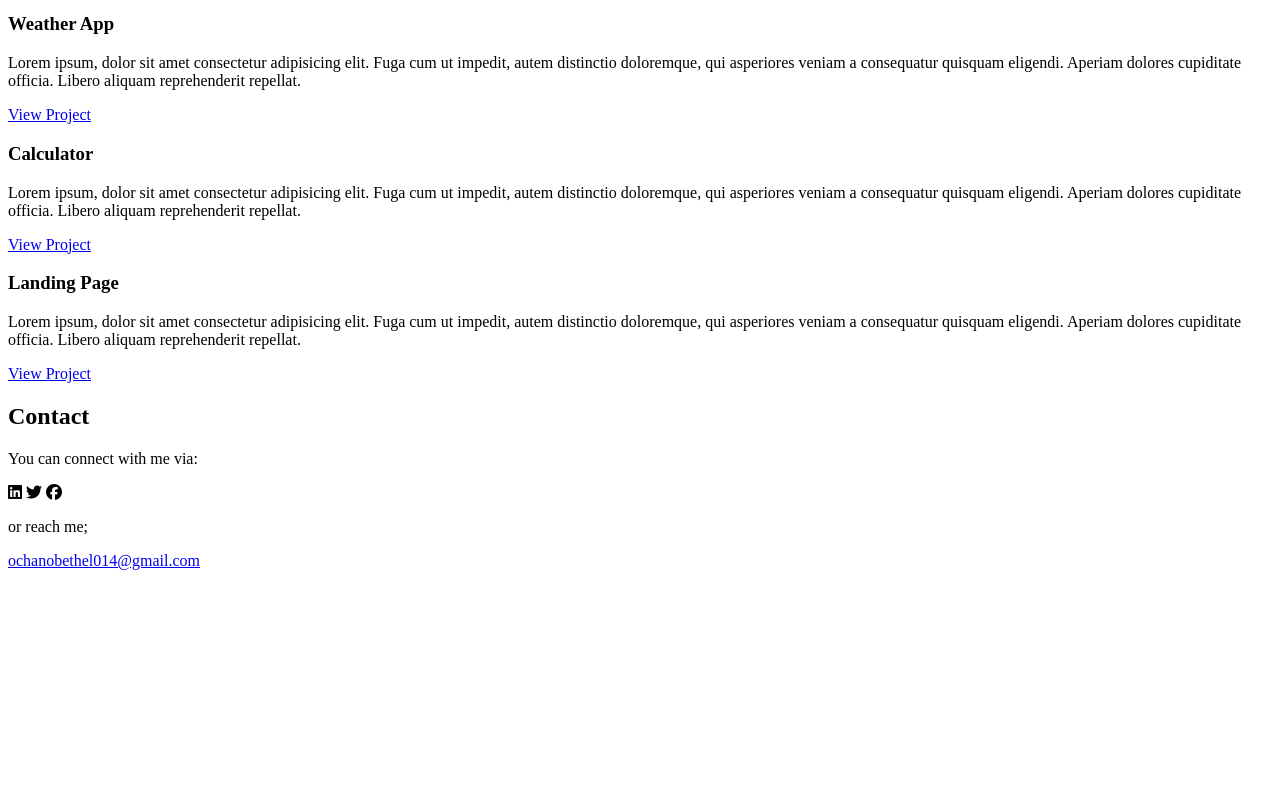
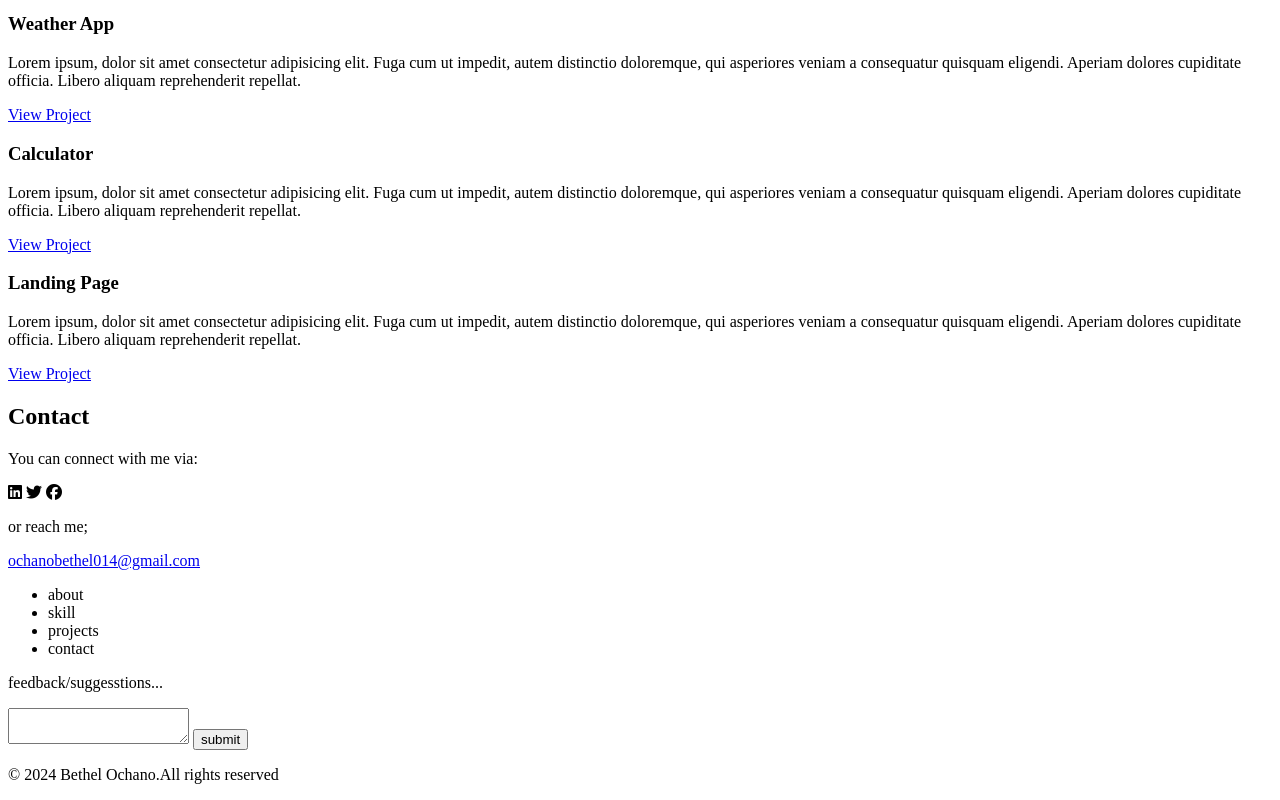
Before and after one commit to bethel014/CODSOFT-portfolio, a plain HTML site: page index.html in a window 1280 px wide. Shown: the part 1054-1854 px from the top of the page. Before the commit the page ends 1632 px from the top, so only its background shows below. Drawn offline with Linux system fonts and the light colour scheme.

Commit message:
create the footer section

```diff
--- a/index.html
+++ b/index.html
@@ -96,5 +96,23 @@
         <a href="mailto:ochanobethel014@gmail.com">ochanobethel014@gmail.com</a>
       </section>
     </main>
+    <footer>
+      <div>
+        <ul>
+          <li>about</li>
+          <li>skill</li>
+          <li>projects</li>
+          <li>contact</li>
+        </ul>
+      </div>
+      <div>
+        <p>feedback/suggesstions...</p>
+        <textarea id="textarea" maxlength="200"></textarea>
+        <button type="submit">submit</button>
+      </div>
+      <div>
+        <p>&copy; 2024 Bethel Ochano.All rights reserved</p>
+      </div>
+    </footer>
   </body>
 </html>
```
